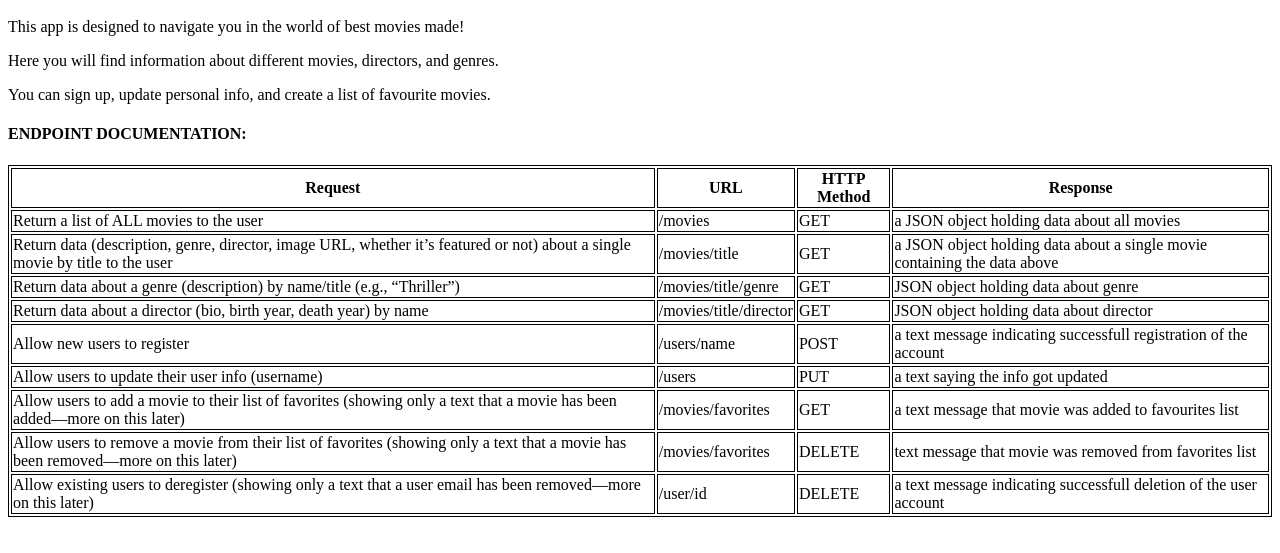
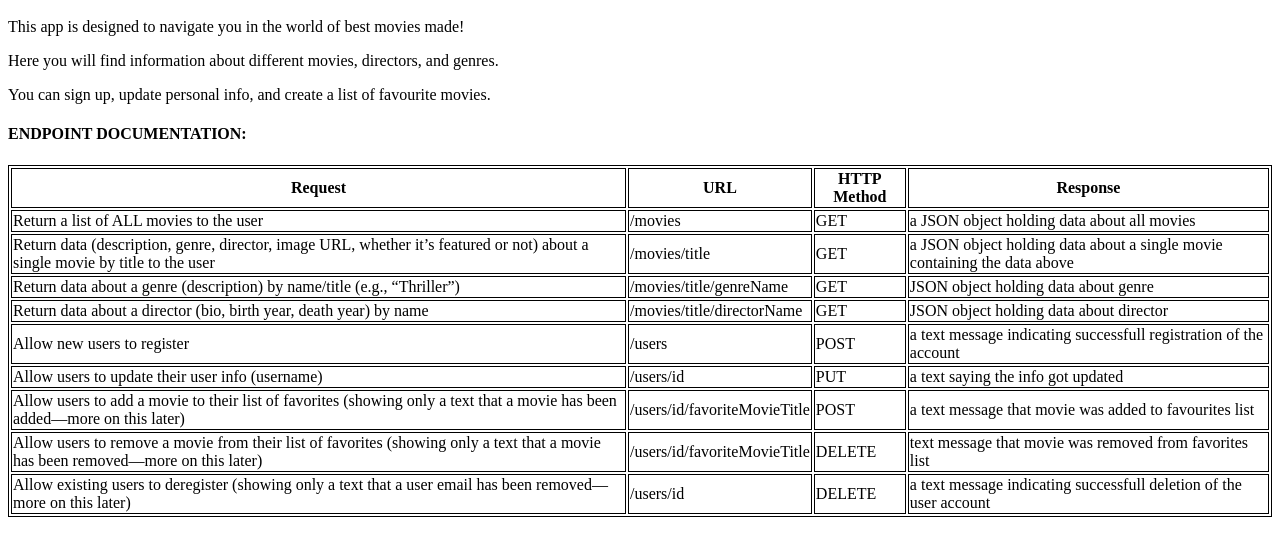
Before and after one commit to fjam2023/the-movie-API-project, a website: page public/documentation.html in a window 1280 px wide. Shown: the part 101-654 px from the top of the page. Drawn offline with Linux system fonts and the light colour scheme.

Commit message:
feat: documentation on endpoints

```diff
--- a/public/documentation.html
+++ b/public/documentation.html
@@ -41,43 +41,44 @@
                 </tr>
                 <tr>
                     <td>Return data about a genre (description) by name/title (e.g., “Thriller”)</td>
-                    <td>/movies/title/genre</td>
+                    <td>/movies/title/genreName</td>
                     <td>GET</td>
                     <td>JSON object holding data about genre</td>
                 </tr>
                 <tr>
                     <td>Return data about a director (bio, birth year, death year) by name</td>
-                    <td>/movies/title/director</td>
+                    <td>/movies/title/directorName</td>
                     <td>GET</td>
                     <td>JSON object holding data about director</td>
                 </tr>
                 <tr>
                     <td>Allow new users to register</td>
-                    <td>/users/name</td>
+                    <td>/users</td>
                     <td>POST</td>
                     <td>a text message indicating successfull registration of the account</td>
                 </tr>
                 <tr>
                     <td>Allow users to update their user info (username)</td>
-                    <td>/users</td>
+                    <td>/users/id</td>
                     <td>PUT</td>
                     <td>a text saying the info got updated</td>
                 </tr>
                 <tr>
                     <td>Allow users to add a movie to their list of favorites (showing only a text that a movie has been added—more on this later)</td>
-                    <td>/movies/favorites</td>
-                    <td>GET</td>
+                    <td>/users/id/favoriteMovieTitle</td>
+                    <td>POST</td>
                     <td>a text message that movie was added to favourites list</td>
                 </tr>
                 <tr>
                     <td>Allow users to remove a movie from their list of favorites (showing only a text that a movie has been removed—more on this later)</td>
-                    <td>/movies/favorites</td>
+                    <td>/users/id/favoriteMovieTitle
+                    </td>
                     <td>DELETE</td>
                     <td>text message that movie was removed from favorites list</td>
                 </tr>
                 <tr>
                     <td>Allow existing users to deregister (showing only a text that a user email has been removed—more on this later)</td>
-                    <td>/user/id</td>
+                    <td>/users/id</td>
                     <td>DELETE</td>
                     <td>a text message indicating successfull deletion of the user account</td>
                 </tr>
```
